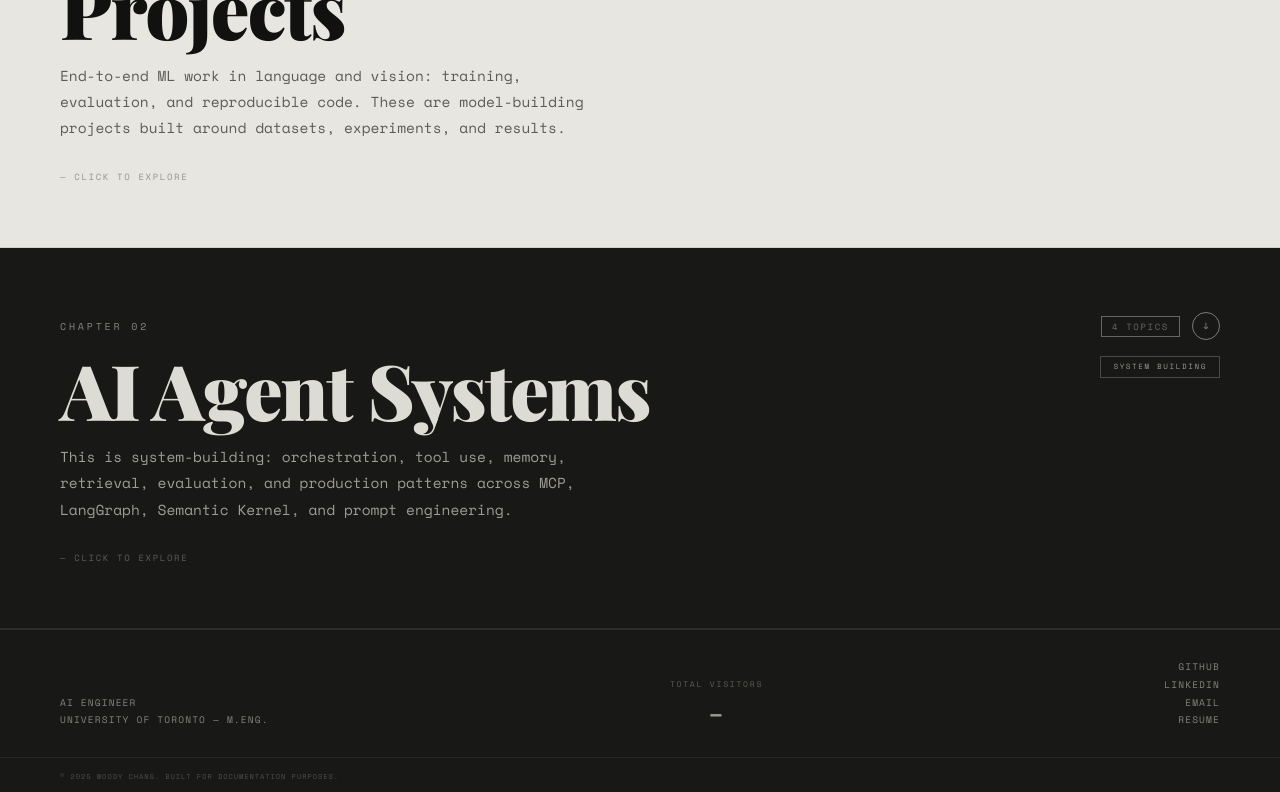
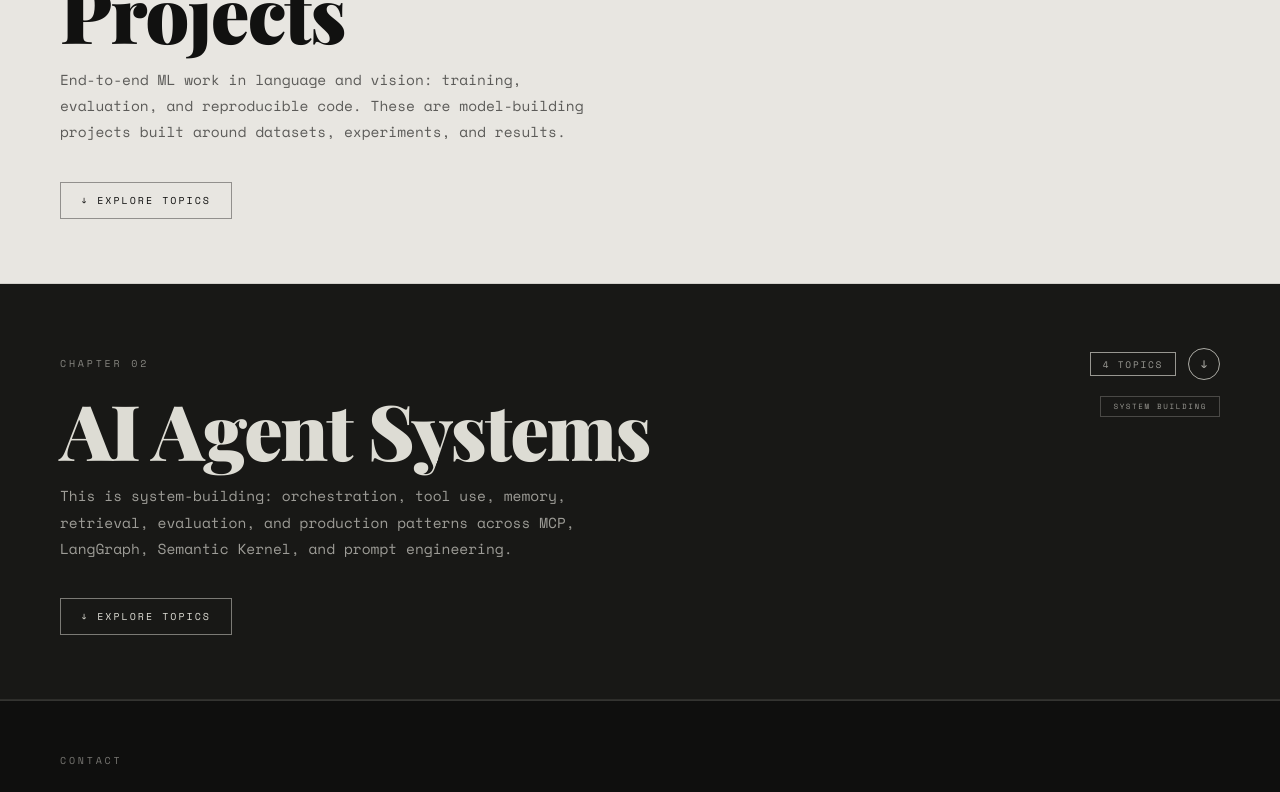
Before and after one commit to WoodyChang21/Personal-Blog, a React (Vite) app: page / in a window 1280 px wide. Shown: the part 2000-2792 px from the top of the page. Built offline with nearby package versions, Linux system fonts and the light colour scheme; no server answers.

Commit message:
add footnote for contact us section

```diff
--- a/src/components/Footer.jsx
+++ b/src/components/Footer.jsx
@@ -3,88 +3,95 @@ import { useVisitorCount } from '../hooks/useVisitorCount';
 
 function Footer({ socialLinks }) {
   const visitorCount = useVisitorCount();
-  const [ref, inView] = useInView({ threshold: 0.2 });
+  const [ref, inView] = useInView({ threshold: 0.08 });
+
+  const rv = (delay) => `reveal${inView ? ' in-view' : ''}`;
+
+  const emailLink  = socialLinks.find((l) => l.label === 'Email');
+  const otherLinks = socialLinks.filter((l) => l.label !== 'Email');
 
   return (
     <footer
       id="contact"
       ref={ref}
+      style={{ backgroundColor: '#0f0f0e', color: '#dddcd4' }}
+    >
+      {/* ── Contact — footnote style ──────────── */}
+      <div
         style={{
-        backgroundColor: '#181816',
-        color: '#dddcd4',
-        borderTop: '1px solid rgba(221,220,212,0.1)',
+          borderTop: '1px solid rgba(221,220,212,0.18)',
         }}
       >
-      <div
-        className="page-padding"
+        <div className="page-padding" style={{ paddingTop: 52, paddingBottom: 44 }}>
+
+          {/* Eyebrow */}
+          <span
+            className={`eyebrow ${rv(0)}`}
             style={{
-          display: 'flex',
-          flexWrap: 'wrap',
-          justifyContent: 'space-between',
-          alignItems: 'flex-end',
-          paddingTop: 28,
-          paddingBottom: 28,
-          gap: 24,
+              '--reveal-delay': '0ms',
+              color: 'rgba(221,220,212,0.5)',
+              display: 'block',
+              marginBottom: 20,
             }}
           >
-        {/* Left: identity */}
+            Contact
+          </span>
+
+          {/* Title + copy + links — all in one compact row */}
           <div
-          className={`footer-label reveal${inView ? ' in-view' : ''}`}
-          style={{ '--reveal-delay': '0ms', color: 'rgba(221,220,212,0.55)' }}
+            className={`flex flex-wrap items-center justify-between gap-8 ${rv(1)}`}
+            style={{ '--reveal-delay': '80ms' }}
           >
-          AI Engineer<br />
-          University of Toronto — M.Eng.
-        </div>
-
-        {/* Center: visitor counter */}
-        <div
-          className={`reveal${inView ? ' in-view' : ''}`}
-          style={{ '--reveal-delay': '120ms', textAlign: 'center' }}
-        >
-          <p
+            <h2
+              className="display-title"
               style={{
-              fontFamily: "'Space Mono', monospace",
-              fontSize: 8,
-              letterSpacing: '0.22em',
-              textTransform: 'uppercase',
-              color: 'rgba(221,220,212,0.35)',
-              marginBottom: 6,
+                fontSize: 'clamp(1.8rem, 3.2vw, 2.8rem)',
+                color: '#dddcd4',
+                lineHeight: 1,
+                flexShrink: 0,
               }}
             >
-            Total Visitors
-          </p>
-          <span
+              Get In Touch
+            </h2>
+
+            <p
+              className={rv(2)}
               style={{
-              fontFamily: "'Anton', sans-serif",
-              fontSize: 22,
-              letterSpacing: '0.04em',
-              color: 'rgba(221,220,212,0.65)',
+                '--reveal-delay': '140ms',
+                fontFamily: "'Space Mono', monospace",
+                fontSize: 12.5,
+                lineHeight: 1.8,
+                color: 'rgba(221,220,212,0.55)',
+                maxWidth: '42ch',
+                flex: '1 1 280px',
               }}
             >
-            {visitorCount}
-          </span>
-        </div>
+              Open to new opportunities, research collaborations, and
+              conversations about AI engineering and production systems.
+            </p>
 
-        {/* Right: social links */}
+            {/* CTA + social links */}
             <div
-          className={`footer-label reveal${inView ? ' in-view' : ''}`}
-          style={{ '--reveal-delay': '80ms', textAlign: 'right' }}
+              className={`flex flex-wrap items-center gap-3 ${rv(3)}`}
+              style={{ '--reveal-delay': '200ms', flexShrink: 0 }}
             >
-          {socialLinks.map((link) => (
+              {emailLink && (
+                <a
+                  href={emailLink.href}
+                  className="action-button action-button-solid"
+                  style={{ fontSize: 9.5, letterSpacing: '0.2em' }}
+                >
+                  Send an Email →
+                </a>
+              )}
+              {otherLinks.map((link) => (
                 <a
                   key={link.label}
                   href={link.href}
                   target={link.href.startsWith('http') ? '_blank' : undefined}
                   rel={link.href.startsWith('http') ? 'noreferrer' : undefined}
-              className="footer-social"
-              style={{
-                display: 'flex',
-                justifyContent: 'flex-end',
-                color: 'rgba(221,220,212,0.55)',
-                textDecoration: 'none',
-                cursor: 'pointer',
-                lineHeight: 1.85,
-              }}
+                  className="action-button action-button-outline"
+                  style={{ fontSize: 9.5, letterSpacing: '0.2em' }}
                 >
                   {link.label}
                 </a>
@@ -92,25 +99,53 @@ function Footer({ socialLinks }) {
             </div>
           </div>
 
-      {/* Bottom bar */}
+        </div>
+      </div>
+
+      {/* ── Bottom bar ───────────────────────── */}
       <div
         className="page-padding"
         style={{
-          paddingTop: 14,
-          paddingBottom: 16,
-          borderTop: '1px solid rgba(221,220,212,0.07)',
+          display: 'flex',
+          flexWrap: 'wrap',
+          alignItems: 'center',
+          justifyContent: 'space-between',
+          paddingTop: 20,
+          paddingBottom: 20,
+          gap: 16,
         }}
       >
+        <div className="footer-label" style={{ color: 'rgba(221,220,212,0.45)' }}>
+          AI Engineer · University of Toronto — M.Eng.
+        </div>
+
+        {/* Visitor counter */}
+        <div style={{ display: 'flex', alignItems: 'center', gap: 10 }}>
           <p
             style={{
               fontFamily: "'Space Mono', monospace",
-            fontSize: 7,
-            letterSpacing: '0.14em',
+              fontSize: 8,
+              letterSpacing: '0.22em',
               textTransform: 'uppercase',
-            color: 'rgba(221,220,212,0.28)',
+              color: 'rgba(221,220,212,0.3)',
             }}
           >
-          © 2025 Woody Chang. Built for documentation purposes.
+            Visitors
+          </p>
+          <span
+            style={{
+              fontFamily: "'Anton', sans-serif",
+              fontSize: 18,
+              letterSpacing: '0.04em',
+              color: 'rgba(221,220,212,0.5)',
+            }}
+          >
+            {visitorCount}
+          </span>
+        </div>
+
+        <p className="footer-label" style={{ color: 'rgba(221,220,212,0.25)' }}>
+          © 2025 Woody Chang
         </p>
       </div>
     </footer>
--- a/src/components/SectionHeader.jsx
+++ b/src/components/SectionHeader.jsx
@@ -117,21 +117,26 @@ function SectionHeader({ kicker, title, description, theme = 'light', isExpanded
             </span>
           </div>
 
-          {/* Expand / collapse hint */}
-          <p
+          {/* Clear CTA button */}
+          <div
             className={rv}
-            style={{
-              '--reveal-delay': '300ms',
-              fontFamily: "'Space Mono', monospace",
-              fontSize: 9,
-              letterSpacing: '0.18em',
-              textTransform: 'uppercase',
-              color: isDark ? 'rgba(221,220,212,0.35)' : 'rgba(17,17,16,0.38)',
-              marginTop: 28,
-            }}
+            style={{ '--reveal-delay': '300ms', marginTop: 36 }}
           >
-            {isExpanded ? '— Click to collapse' : '— Click to explore'}
-          </p>
+            <span
+              className={`action-button ${
+                isDark ? 'action-button-outline' : 'action-button-outline-ink'
+              }`}
+              style={{
+                pointerEvents: 'none',
+                display: 'inline-flex',
+                gap: 10,
+                fontSize: 10,
+                letterSpacing: '0.2em',
+              }}
+            >
+              {isExpanded ? '↑ Collapse Section' : '↓ Explore Topics'}
+            </span>
+          </div>
 
         </div>
       </div>
--- a/src/index.css
+++ b/src/index.css
@@ -364,32 +364,32 @@
   display: inline-flex;
   align-items: center;
   justify-content: center;
-  width: 28px;
-  height: 28px;
+  width: 32px;
+  height: 32px;
   border-radius: 50%;
-  border: 1px solid currentColor;
-  font-size: 12px;
+  border: 1.5px solid currentColor;
+  font-size: 14px;
   flex-shrink: 0;
   transition: transform 0.38s cubic-bezier(0.22, 1, 0.36, 1),
               background-color 0.22s ease,
               color 0.22s ease;
-  opacity: 0.5;
+  opacity: 0.75;
 }
 
 .folder-chevron.is-expanded {
   transform: rotate(180deg);
-  opacity: 0.9;
+  opacity: 1;
 }
 
 /* Folder card item-count badge */
 .folder-count-badge {
   font-family: 'Space Mono', monospace;
-  font-size: 9px;
+  font-size: 9.5px;
   letter-spacing: 0.18em;
   text-transform: uppercase;
-  padding: 3px 10px;
+  padding: 4px 12px;
   border: 1px solid currentColor;
-  opacity: 0.4;
+  opacity: 0.65;
   white-space: nowrap;
 }
 
```
Lines whose indentation alone changed are shown as unchanged.
